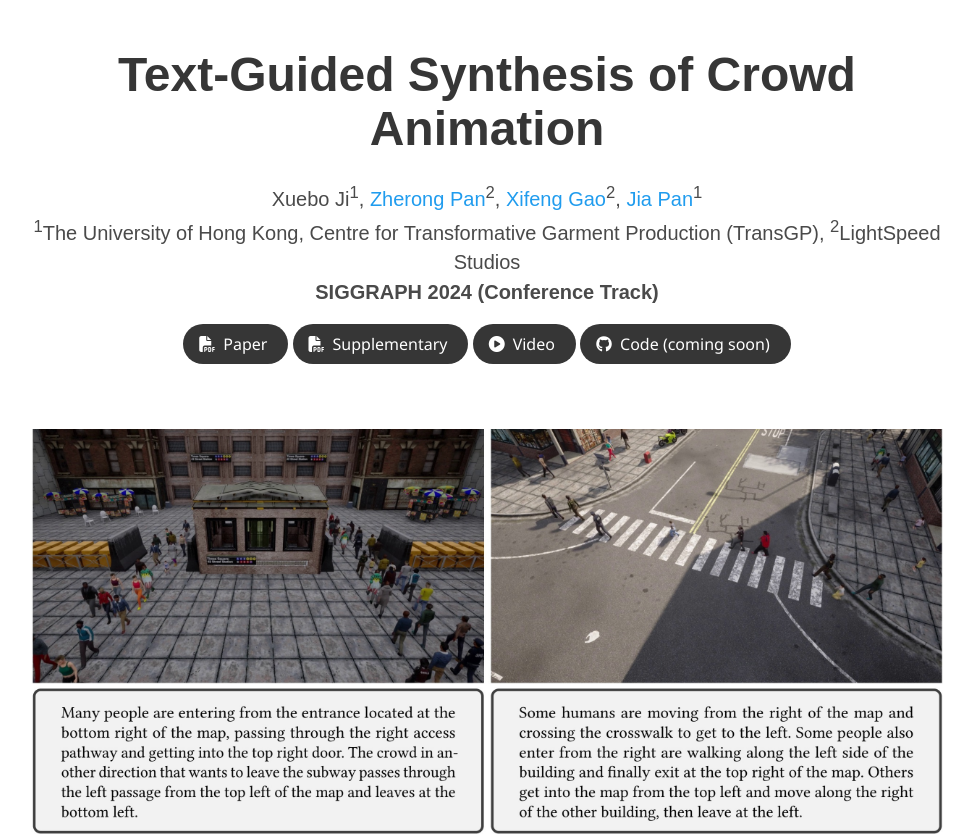
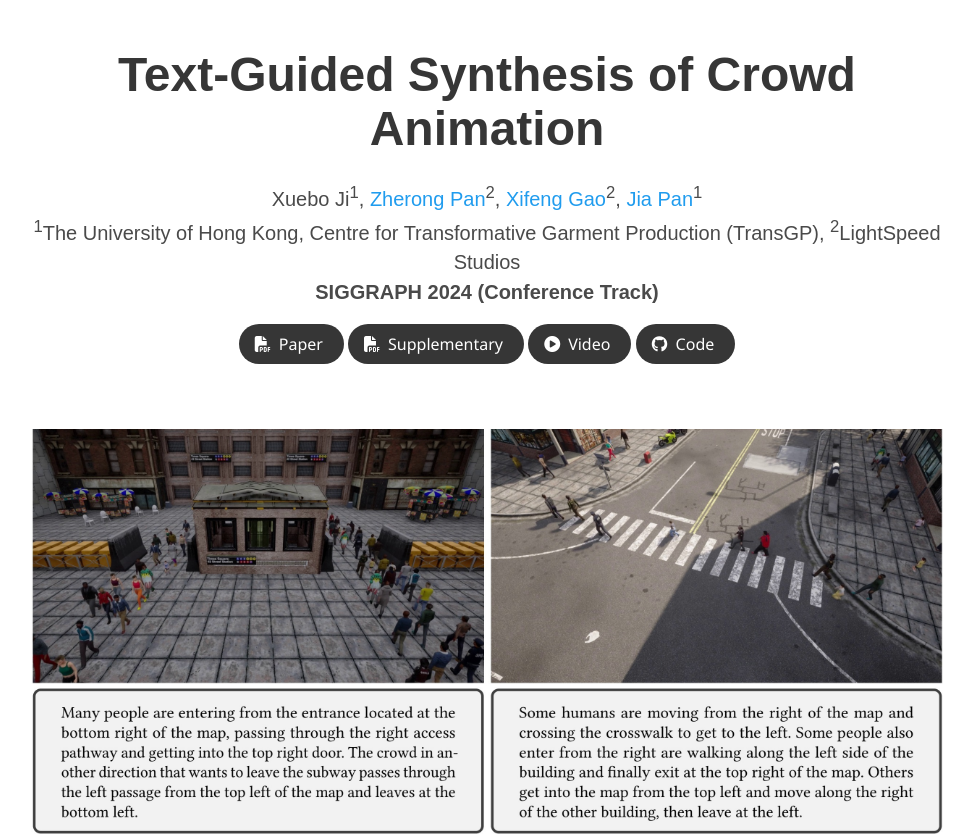
Before and after one commit to MLZG/MLZG.github.io, a plain HTML site: page Publications/Sig24_TextCrowd/index.html in a window 1280 px wide. Shown: the top 837 px of the page, without its empty margins (153-1127 px from the left). Drawn offline with nearby package versions, Linux system fonts and the light colour scheme; some icons are missing; a web font is replaced by a local one.

Commit message:
Update index.html

```diff
--- a/Publications/Sig24_TextCrowd/index.html
+++ b/Publications/Sig24_TextCrowd/index.html
@@ -114,7 +114,7 @@
                     <span class="icon">
                       <i class="fab fa-github"></i>
                     </span>
-                    <span>Code (coming soon)</span>
+                    <span>Code</span>
                   </a>
                 </span>
             </div>
```
